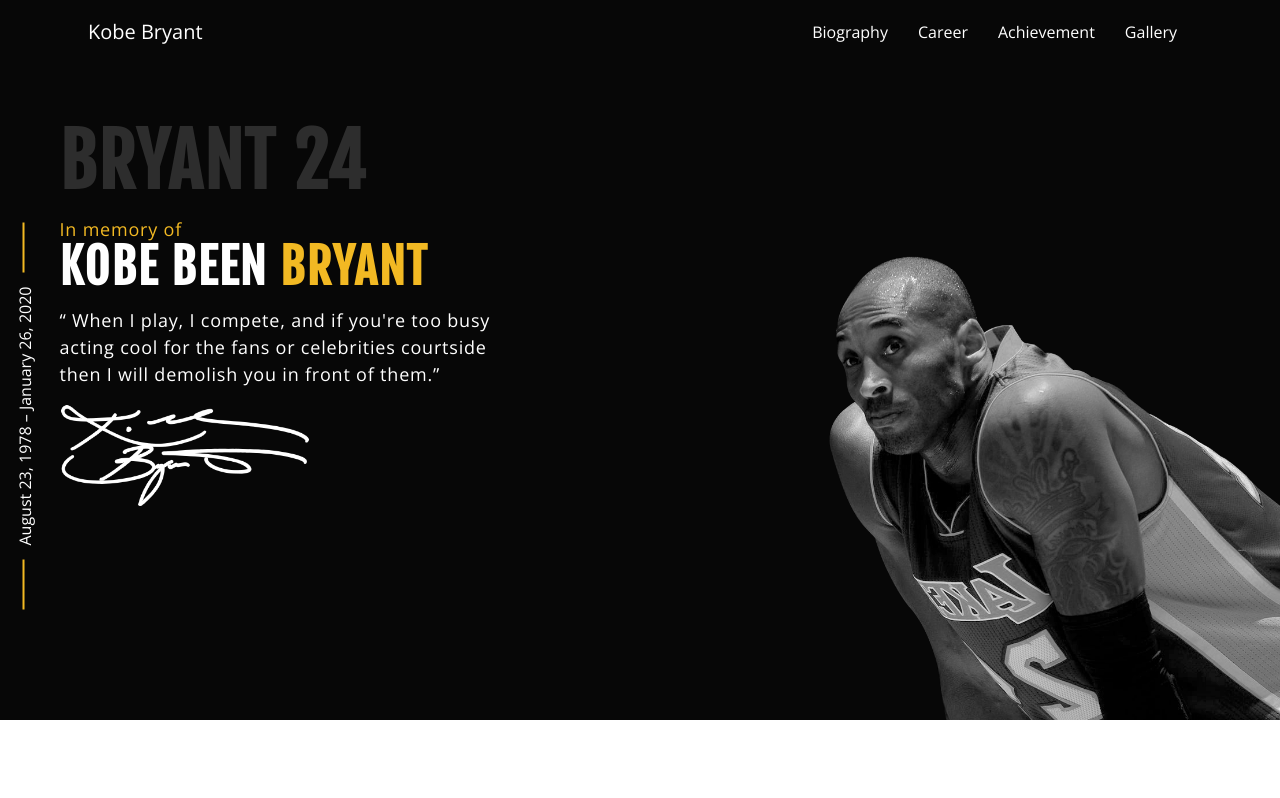
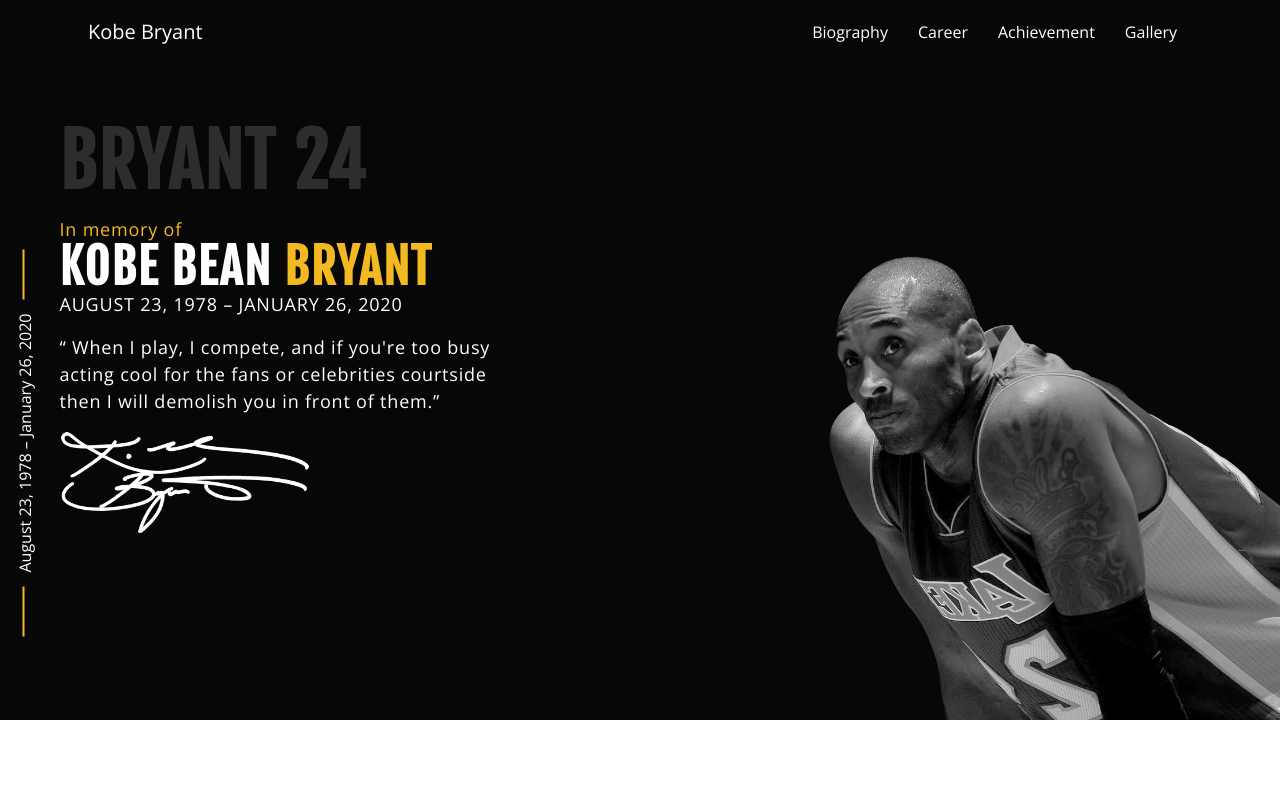
Before and after one commit to Noor-Khan/kobe, a Vue app: page / in a window 1280 px wide. Shown: the top 798 px of the page. Built offline with nearby package versions, Linux system fonts and the light colour scheme.

Commit message:
title changes

```diff
--- a/public/index.html
+++ b/public/index.html
@@ -6,7 +6,7 @@
   <meta http-equiv="X-UA-Compatible" content="IE=edge">
   <meta name="viewport" content="width=device-width,initial-scale=1.0">
   <link rel="icon" href="<%= BASE_URL %>favicon.ico">
-  <title>Kobe</title>
+  <title>Kobe Bean Bryant | August 23, 1978 – January 26, 2020</title>
   <link rel="stylesheet" href="https://cdn.jsdelivr.net/npm/@mdi/font@latest/css/materialdesignicons.min.css">
   <link href="https://fonts.googleapis.com/css?family=Material+Icons" rel="stylesheet">
 </head>
--- a/src/components/Sections/Gallery.vue
+++ b/src/components/Sections/Gallery.vue
@@ -27,9 +27,11 @@
   </section>
 </template>
 <script>
-// import VueWMasonryGallery from "vue-masonry-gallery/static";
+// import VueWMasonryGallery from "vue-masonry-gallery/src/components/VueMasonryGallery.vue";
 export default {
-  components: {},
+  components: {
+    // VueWMasonryGallery
+  },
   data() {
     return {
       imgArr: [
--- a/src/components/Sections/Intro.vue
+++ b/src/components/Sections/Intro.vue
@@ -12,9 +12,10 @@
             </div>
             <div class="main-heading text-uppercase">
               <h3>
-                Kobe been
+                Kobe bean
                 <div style="color:#F2B923; display: inline-block">bryant</div>
               </h3>
+              <p>August 23, 1978 – January 26, 2020</p>
             </div>
             <div class="main-para pr-8">
               <p>“ When I play, I compete, and if you're too busy acting cool for the fans or celebrities courtside then I will demolish you in front of them.”</p>
```
Also changed, not shown: 1 other file (tests, documents, lock files or other folders).
